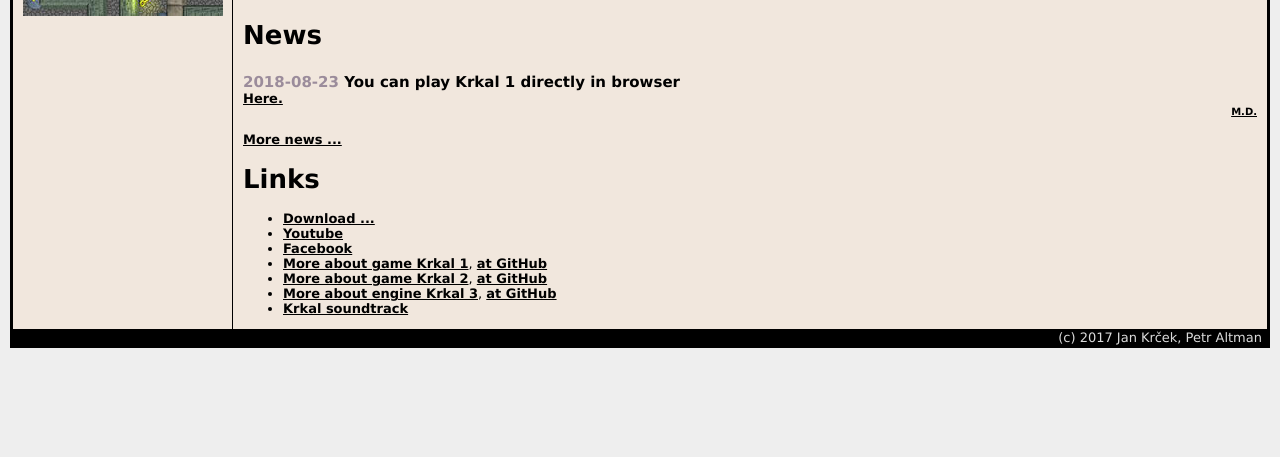
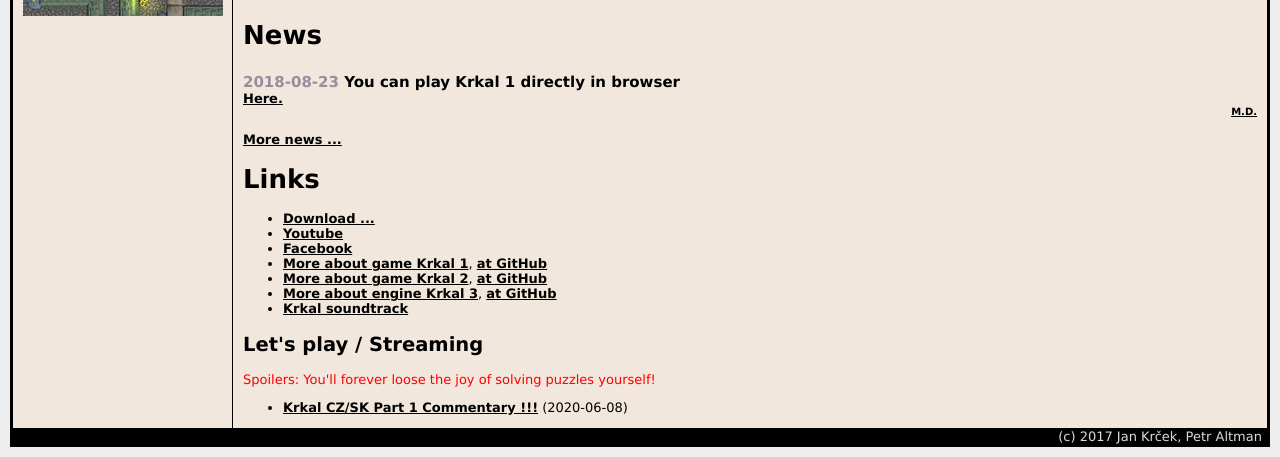
Before and after one commit to HonzaMD/HonzaMD.github.io, a Jekyll site: the page built from en/index.html, in a window 1280 px wide. Shown: the part 588-1045 px from the top of the page. Built offline with Jekyll 4.4.1, drawn with Linux system fonts in a browser that asks for light colours; before the commit the page ends 946 px from its top, so only the background shows below that.

Commit message:
pridani linku na Krkal CZ/SK Part 1 Commentary

```diff
--- a/cs/index.html
+++ b/cs/index.html
@@ -48,3 +48,9 @@
     <li><a href="http://www.hrej.cz/plne-hry-zdarma/logicka/krkal/">Hrej.cz</a> (27.1.2007)</li>
     <li><a href="https://doupe.zive.cz/clanek/krkal-aneb-neni-to-ten-kdo-si-myslite-ze-to-zarucene-je">Doupě: Rozhovor o Krkalovi 1</a> (červenec 2000)</li>
 </ul>
+
+<h2>Let's play / Streaming</h2>
+<p style="color:red;">Spoilers: Navždy se připravíte o radost z vyřešení puzzlů!</p>
+<ul>
+    <li><a href="https://www.youtube.com/watch?v=mNJcuQXeA3Y">Krkal CZ/SK Part 1 Commentary !!!</a> (8.6.2020)</li>
+</ul>
--- a/en/index.html
+++ b/en/index.html
@@ -36,3 +36,9 @@
     <li><a href="/en/krkal3.html">More about engine Krkal 3</a>, <a href="https://github.com/HonzaMD/Krkal3">at GitHub</a></li>
     <li><a href="https://www.youtube.com/playlist?list=PL3Sb39vV7dde48icQRGkgehK6UGQXSqcs">Krkal soundtrack</a></li>
 </ul>
+
+<h2>Let's play / Streaming</h2>
+<p style="color:red;">Spoilers: You'll forever loose the joy of solving puzzles yourself!</p>
+<ul>
+    <li><a href="https://www.youtube.com/watch?v=mNJcuQXeA3Y">Krkal CZ/SK Part 1 Commentary !!!</a> (2020-06-08)</li>
+</ul>
```
Lines whose indentation alone changed are shown as unchanged.
